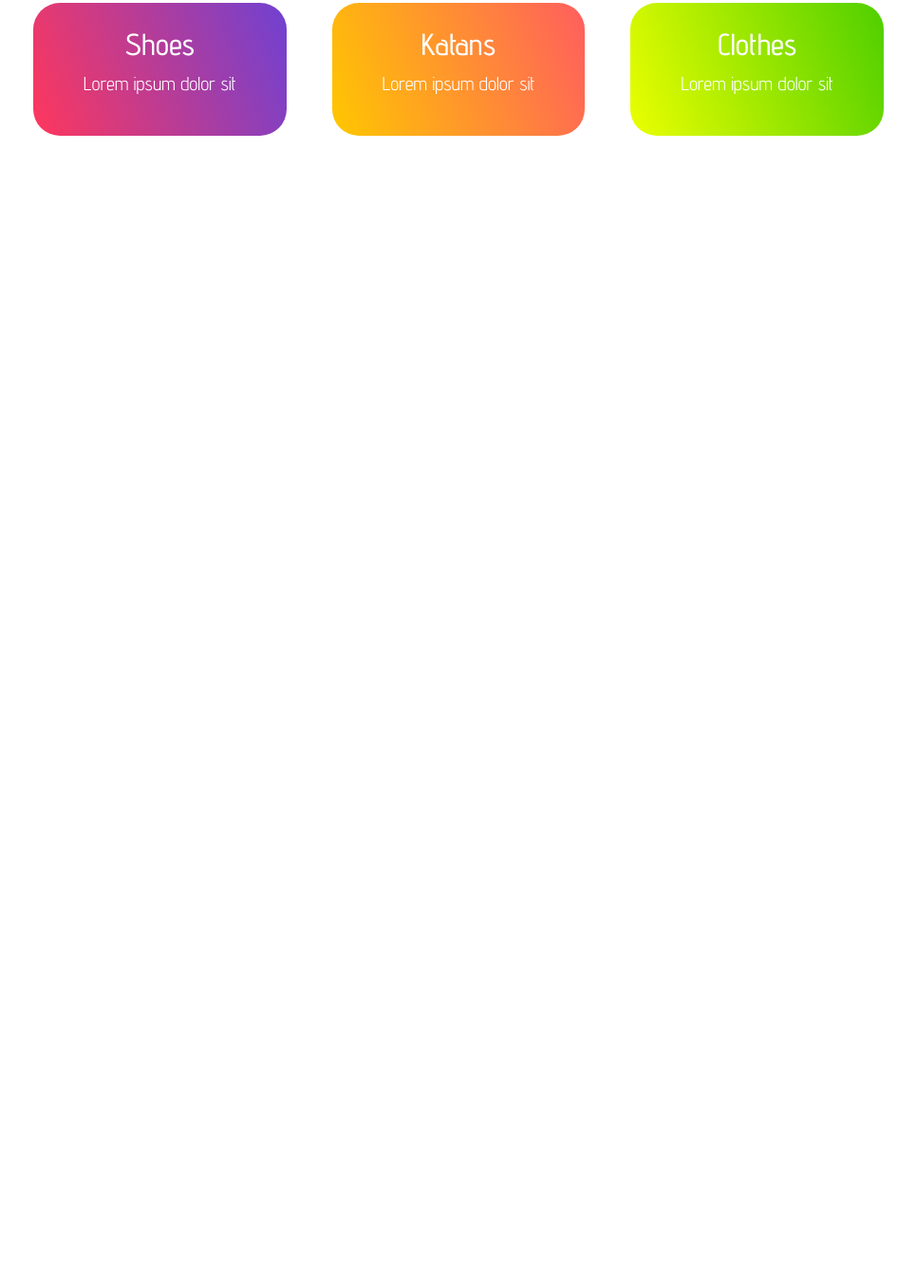
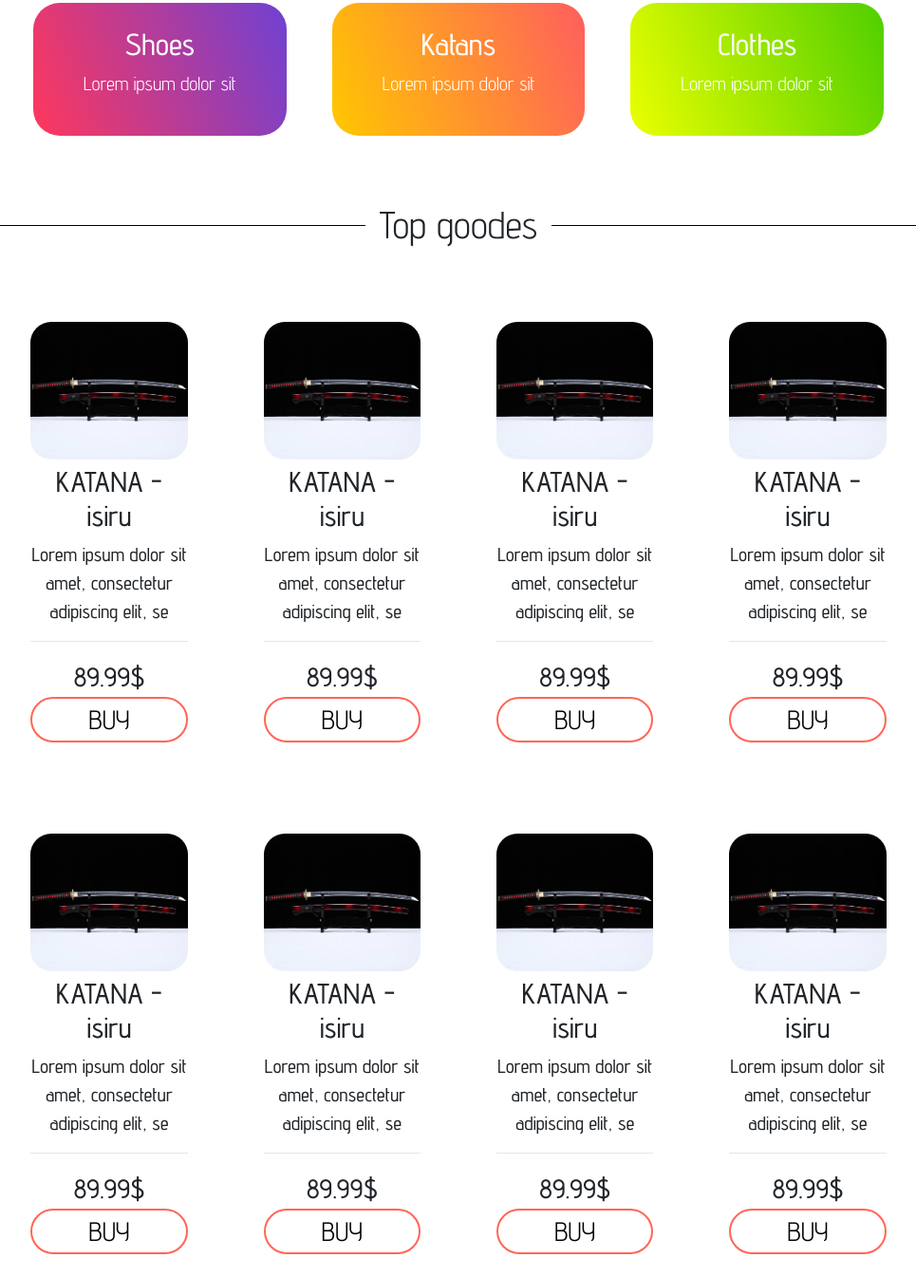
Before and after one commit to AlekseiKromski/japanese_shop, a plain HTML site: page index.html in a window 1280 px wide. Shown: the part 779-2124 px from the top of the page at 95% size, without its empty margins (157-1122 px from the left). Before the commit the page ends 922 px from the top, so only its background shows below. Drawn offline with nearby package versions, Linux system fonts and the light colour scheme.

Commit message:
make goods blocks

```diff
--- a/css/style.css
+++ b/css/style.css
@@ -75,6 +75,7 @@ body p{
     font-family: 'Advent Pro', sans-serif;
     color: white;
     margin-top: 5%;
+    margin-bottom: 5%;
 }
 .categories_block h1{
     font-size: 2.1875rem;
@@ -100,6 +101,81 @@ body p{
 .category_1:hover, .category_2:hover, .category_3:hover {
     background: linear-gradient(180deg, #992037 0%, #000000 100%);
 }
+
+.strike {
+    display: block;
+    text-align: center;
+    overflow: hidden;
+    white-space: nowrap;
+}
+
+.strike > span {
+    position: relative;
+    display: inline-block;
+    font-size: 2.5rem;
+    font-weight: 400;
+    font-family: 'Advent Pro', sans-serif;
+}
+
+.strike > span:before,
+.strike > span:after {
+    content: "";
+    position: absolute;
+    top: 50%;
+    width: 9999px;
+    height: 1px;
+    background: black;
+}
+
+.strike > span:before {
+    right: 100%;
+    margin-right: 15px;
+}
+
+.strike > span:after {
+    left: 100%;
+    margin-left: 15px;
+}
+.goodies .col-2{
+    font-family: 'Advent Pro', sans-serif;
+    border-radius: 22px;
+    transition: 1s;
+}
+.goodies .col-2 h1{
+    margin-top: 3%;
+    font-size: 1.875rem;
+    font-weight: 500;
+}
+.goodies .col-2 p{
+    font-size: 1.25rem;
+    font-weight: 500;
+}
+.goodies .col-2 span{
+    font-size: 1.75rem;
+    font-weight: 500;
+}
+.goodies .col-2 button{
+    border-radius: 28px;
+    font-size: 1.75rem;
+    text-transform: uppercase;
+    background-color: white;
+    border: 2px solid #FF6657;
+    width: 100%;
+}
+.goodies .col-2 button:hover{
+    border: 2px solid white;
+    background: linear-gradient(267.98deg, #FF6657 0%, #FFBF08 100%);
+    color: white;
+}
+
+.goodies img{
+    width: 100%;
+    border-radius: 22px;
+}
+.goodies .col-2:hover{
+    transition: 1s;
+    box-shadow: 0px 0px 13px 1px rgba(0, 0, 0, 0.25);
+}
 @keyframes showHeader{
     from {top: -150px;}
     to {top: 0px;}
--- a/index.html
+++ b/index.html
@@ -106,7 +106,87 @@
     <div class="container-fluid">
         <div class="row justify-content-center">
             <div class="col-10 header_topShoes">
+                <div class="strike">
+                    <span>Top goodes</span>
+                 </div>
+            </div>
+        </div>
+    </div>
 
+    <!-- goodies -->
+    <div class="container-fluid goodies mt-5">
+        <div class="row justify-content-center align-items-center h-100 text-center">
+            <div class="col-2 mr-3 p-4">
+                <img src="img/good.png" alt="">
+                <h1>KATANA - isiru</h1>
+                <p>Lorem ipsum dolor sit amet, consectetur adipiscing elit, se</p>
+                <hr>
+                <span>89.99$</span>
+                <br>
+                <button class="px-5">buy</button>
+            </div>
+            <div class="col-2 mx-3 p-4">
+                <img src="img/good.png" alt="">
+                <h1>KATANA - isiru</h1>
+                <p>Lorem ipsum dolor sit amet, consectetur adipiscing elit, se</p>
+                <hr>
+                <span>89.99$</span>
+                <br>     <button class="px-5">buy</button>
+            </div>
+            <div class="col-2 mx-3 p-4">
+                <img src="img/good.png" alt="">
+                <h1>KATANA - isiru</h1>
+                <p>Lorem ipsum dolor sit amet, consectetur adipiscing elit, se</p>
+                <hr>
+                <span>89.99$</span>
+                <br>
+                <button class="px-5">buy</button>
+            </div>
+            <div class="col-2 ml-3 p-4">
+                <img src="img/good.png" alt="">
+                <h1>KATANA - isiru</h1>
+                <p>Lorem ipsum dolor sit amet, consectetur adipiscing elit, se</p>
+                <hr>
+                <span>89.99$</span>
+                <br>
+                <button class="px-5">buy</button>
+            </div>
+        </div>
+        <div class="row justify-content-center align-items-center h-100 text-center mt-5">
+            <div class="col-2 mr-3 p-4">
+                <img src="img/good.png" alt="">
+                <h1>KATANA - isiru</h1>
+                <p>Lorem ipsum dolor sit amet, consectetur adipiscing elit, se</p>
+                <hr>
+                <span>89.99$</span>
+                <br>
+                <button class="px-5">buy</button>
+            </div>
+            <div class="col-2 mx-3 p-4">
+                <img src="img/good.png" alt="">
+                <h1>KATANA - isiru</h1>
+                <p>Lorem ipsum dolor sit amet, consectetur adipiscing elit, se</p>
+                <hr>
+                <span>89.99$</span>
+                <br>     <button class="px-5">buy</button>
+            </div>
+            <div class="col-2 mx-3 p-4">
+                <img src="img/good.png" alt="">
+                <h1>KATANA - isiru</h1>
+                <p>Lorem ipsum dolor sit amet, consectetur adipiscing elit, se</p>
+                <hr>
+                <span>89.99$</span>
+                <br>
+                <button class="px-5">buy</button>
+            </div>
+            <div class="col-2 ml-3 p-4">
+                <img src="img/good.png" alt="">
+                <h1>KATANA - isiru</h1>
+                <p>Lorem ipsum dolor sit amet, consectetur adipiscing elit, se</p>
+                <hr>
+                <span>89.99$</span>
+                <br>
+                <button class="px-5">buy</button>
             </div>
         </div>
     </div>
```
Also changed, not shown: img/good.png (added).
